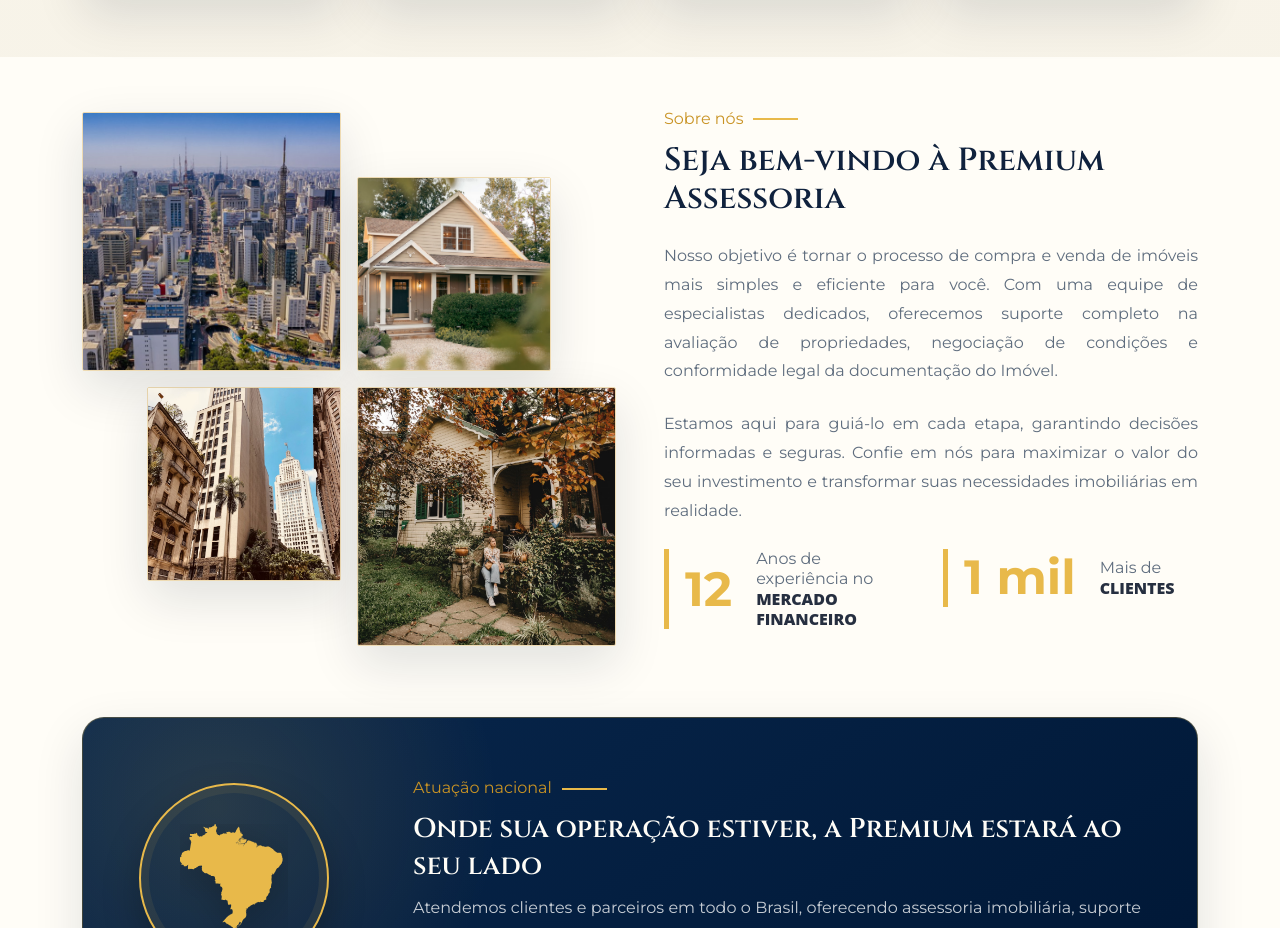
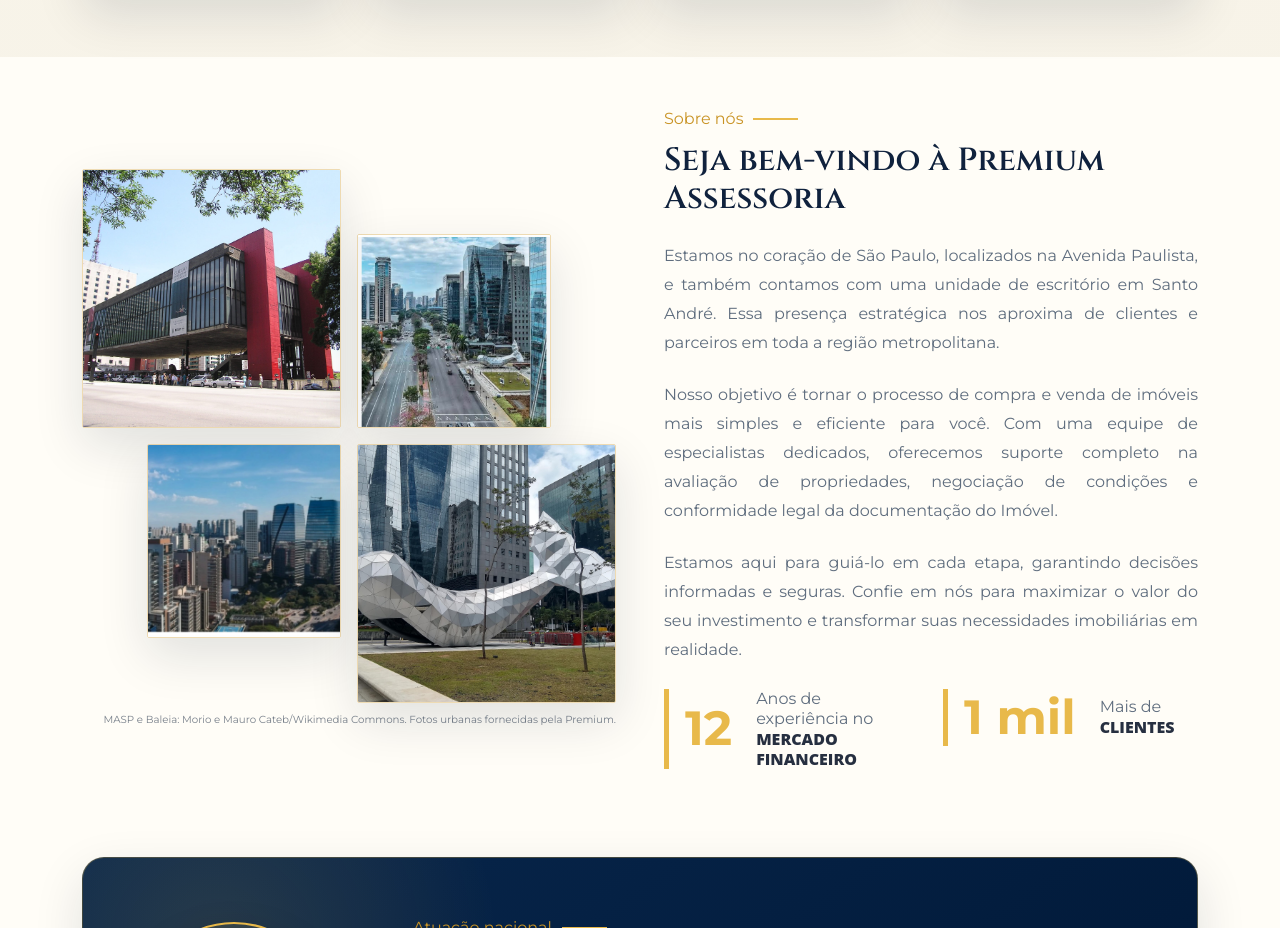
Before and after one commit to pgsilva/site-consultoria-imobiliaria, a plain HTML site: page index.html in a window 1280 px wide. Shown: the part 1014-1942 px from the top of the page. Drawn offline with nearby package versions, Linux system fonts and the light colour scheme; a script that the page names is missing.

Commit message:
feat: update about section imagery and locations

```diff
--- a/css/style.css
+++ b/css/style.css
@@ -327,6 +327,40 @@
 
 .about-stat-text p {
     line-height: 1.25;
+}
+
+.about-photo {
+    aspect-ratio: 1 / 1;
+    object-fit: cover;
+    box-shadow: 0 12px 30px rgba(5, 24, 50, .16);
+}
+
+.about-photo-masp {
+    object-position: center;
+}
+
+.about-photo-whale {
+    object-position: center;
+}
+
+.about-photo-building {
+    object-position: center 42%;
+}
+
+.about-photo-building-tall {
+    object-position: center top;
+}
+
+.about-photo-building-wide {
+    object-position: center;
+}
+
+.about-photo-credits {
+    margin-top: .65rem;
+    color: rgba(37, 51, 72, .62);
+    font-size: .64rem;
+    line-height: 1.45;
+    text-align: right;
 }
 
 .national-coverage {
--- a/index.html
+++ b/index.html
@@ -27,7 +27,7 @@
         <link href="css/bootstrap.min.css" rel="stylesheet">
 
         <!-- Template Stylesheet -->
-        <link href="css/style.css?v=20260926-16" rel="stylesheet">
+        <link href="css/style.css?v=20260927-1" rel="stylesheet">
     </head>
 
     <body>
@@ -186,28 +186,36 @@
                     <div class="container">
                         <div class="row g-5 align-items-center">
                             <div class="col-lg-6">
-                                <div class="row g-3">
+                                <div class="row g-3 about-gallery">
                                     <div class="col-6 text-start">
-                                        <img class="img-fluid rounded w-100 wow zoomIn" data-wow-delay="0.1s"
-                                            src="img/about-1.jpg" alt="" loading="lazy" decoding="async">
+                                        <img class="img-fluid rounded w-100 about-photo about-photo-masp"
+                                            src="img/about-masp.jpg" alt="Museu de Arte de São Paulo na Avenida Paulista" loading="lazy" decoding="async">
                                     </div>
                                     <div class="col-6 text-start">
-                                        <img class="img-fluid rounded w-75 wow zoomIn" data-wow-delay="0.3s"
-                                            src="img/about-2.jpg" alt="" loading="lazy" decoding="async" style="margin-top: 25%;">
+                                        <img class="img-fluid rounded w-75 about-photo about-photo-building about-photo-building-tall"
+                                            src="img/about-predio-1.jpg" alt="Vista urbana da Avenida Faria Lima com prédios modernos" loading="lazy" decoding="async" style="margin-top: 25%;">
                                     </div>
                                     <div class="col-6 text-end">
-                                        <img class="img-fluid rounded w-75 wow zoomIn" data-wow-delay="0.5s"
-                                            src="img/about-3.jpg" alt="" loading="lazy" decoding="async">
+                                        <img class="img-fluid rounded w-75 about-photo about-photo-building about-photo-building-wide"
+                                            src="img/about-predio-2.jpg" alt="Vista panorâmica dos prédios modernos de São Paulo" loading="lazy" decoding="async">
                                     </div>
                                     <div class="col-6 text-end">
-                                        <img class="img-fluid rounded w-100 wow zoomIn" data-wow-delay="0.7s"
-                                            src="img/about-4.jpg" alt="" loading="lazy" decoding="async">
+                                        <img class="img-fluid rounded w-100 about-photo about-photo-whale"
+                                            src="img/about-baleia.jpg" alt="Escultura da Baleia na Avenida Faria Lima em São Paulo" loading="lazy" decoding="async">
                                     </div>
                                 </div>
+                                <p class="about-photo-credits mb-0">
+                                    MASP e Baleia: Morio e Mauro Cateb/Wikimedia Commons. Fotos urbanas fornecidas pela Premium.
+                                </p>
                             </div>
                             <div class="col-lg-6">
                                 <p class="section-title ff-secondary text-start text-primary fw-normal mb-2">Sobre nós</p>
                                 <h2 class="mb-4">Seja bem-vindo à Premium Assessoria</h2>
+                                <p class="mb-4 justify-text">
+                                    Estamos no coração de São Paulo, localizados na Avenida Paulista, e também
+                                    contamos com uma unidade de escritório em Santo André. Essa presença estratégica
+                                    nos aproxima de clientes e parceiros em toda a região metropolitana.
+                                </p>
                                 <p class="mb-4 justify-text">
                                     Nosso objetivo é tornar o processo de compra e venda de imóveis mais simples e
                                     eficiente para você. Com uma equipe de especialistas dedicados, oferecemos
```
Also changed, not shown: img/about-baleia.jpg (added), img/about-masp.jpg (added), img/about-predio-1.jpg (added), img/about-predio-2.jpg (added).
